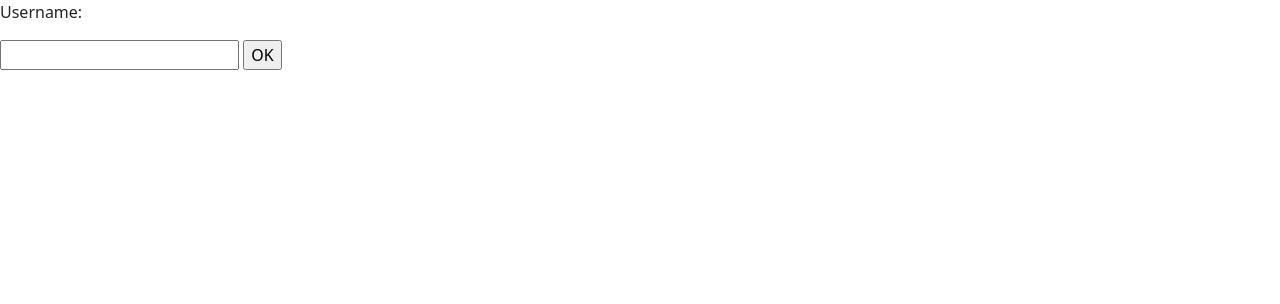
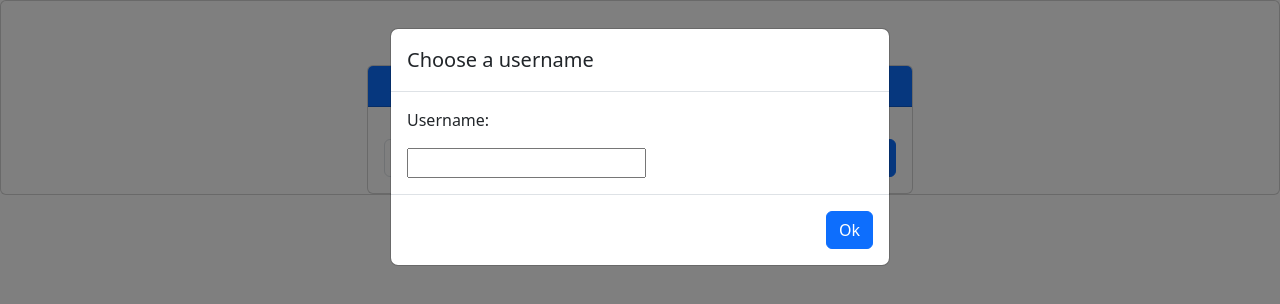
Before and after one commit to AlecHggs/TP-de-la-chance-maitrisee, a website: page front/index.html in a window 1280 px wide. Drawn offline with nearby package versions, Linux system fonts and the light colour scheme; no server answers.

Commit message:
add chat window

```diff
--- a/front/front.js
+++ b/front/front.js
@@ -2,21 +2,36 @@ const socket = io('http://localhost:3000')
 socket.on('connect', () => {
   console.log('connected')
 })
+var loginModal = new bootstrap.Modal(document.getElementById('login'));
+
+window.addEventListener('load', function() {
+    loginModal.show();
+});
 
 function submitUsername(){
     const input = document.getElementById('UsenameInput');
-    const login = document.getElementById('login');
-
     const username = input.value;
     if(username !== ""){
         socket.emit("username", username);
         input.value = '';
-        login.classList.add("invisible")
+        loginModal.hide()
+    }
+}
+
+function sendMessage(){
+    const chatinput = document.getElementById('ChatInput');
+    const message = chatinput.value;
+    if(message !== ""){
+        socket.emit("chat message", message)
     }
 }
 
 socket.on('welcome', (welcomeMessage)=>{
     console.log({welcomeMessage})
     document.getElementById('welcomeMessage').innerHTML = welcomeMessage;
+})
 
-})
+
+//<div class="chat-message sent-message">
+//    Hello! How can I help you?
+//</div>
--- a/front/index.html
+++ b/front/index.html
@@ -9,16 +9,52 @@
   <link href="https://cdn.jsdelivr.net/npm/bootstrap@5.3.3/dist/css/bootstrap.min.css" rel="stylesheet" integrity="sha384-QWTKZyjpPEjISv5WaRU9OFeRpok6YctnYmDr5pNlyT2bRjXh0JMhjY6hW+ALEwIH" crossorigin="anonymous">
 </head>
 <body>
+  <div class="modal" tabindex="-1" id="login" data-bs-backdrop='static'>
+    <div class="modal-dialog">
+      <div class="modal-content">
+        <div class="modal-header">
+          <h5 class="modal-title">Choose a username</h5>
+        </div>
+        <div class="modal-body">
+          <div class="login_page" >
+            <p>Username: </p>
+            <input type="text" id="UsenameInput">
+          </div>
+        </div>
+        <div class="modal-footer">
+          <button type="button" class="btn btn-primary" onclick="submitUsername()">Ok</button>
+        </div>
+      </div>
+    </div>
+  </div>
+
+  <div class="chat_page card">
+    <p id="welcomeMessage"></p>
+    <div class="container mt-5">
+      <div class="row justify-content-center">
+        <div class="col-md-6">
+          <div class="card">
+            <div class="card-header bg-primary text-white text-center">
+              Chat!
+            </div>
+            <div class="card-body">
+
+              <div class="chat-box" id="chatBox">
+              </div>
+
+              <div class="input-group mt-3">
+                <input type="text" id="ChatInput" class="form-control" id="messageInput" placeholder="Type your message">
+                <button class="btn btn-primary" id="sendMessageBtn" onclick="sendMessage()">Send</button>
+              </div>
+            </div>
+          </div>
+        </div>
+      </div>
+    </div>
+  </div>
+
   <script src="https://cdn.socket.io/4.0.1/socket.io.min.js"></script>
   <script src="https://cdn.jsdelivr.net/npm/bootstrap@5.3.3/dist/js/bootstrap.bundle.min.js" integrity="sha384-YvpcrYf0tY3lHB60NNkmXc5s9fDVZLESaAA55NDzOxhy9GkcIdslK1eN7N6jIeHz" crossorigin="anonymous"></script>
   <script src="front.js"></script>
-  <div class="login_page" id="login">
-    <p>Username: </p>
-    <input type="text" id="UsenameInput">
-    <input type="button" value="OK" onclick="submitUsername()">
-  </div>
-  <div class="chat_page">
-    <p id="welcomeMessage"></p>
-  </div>
 </body>
 </html>
```
